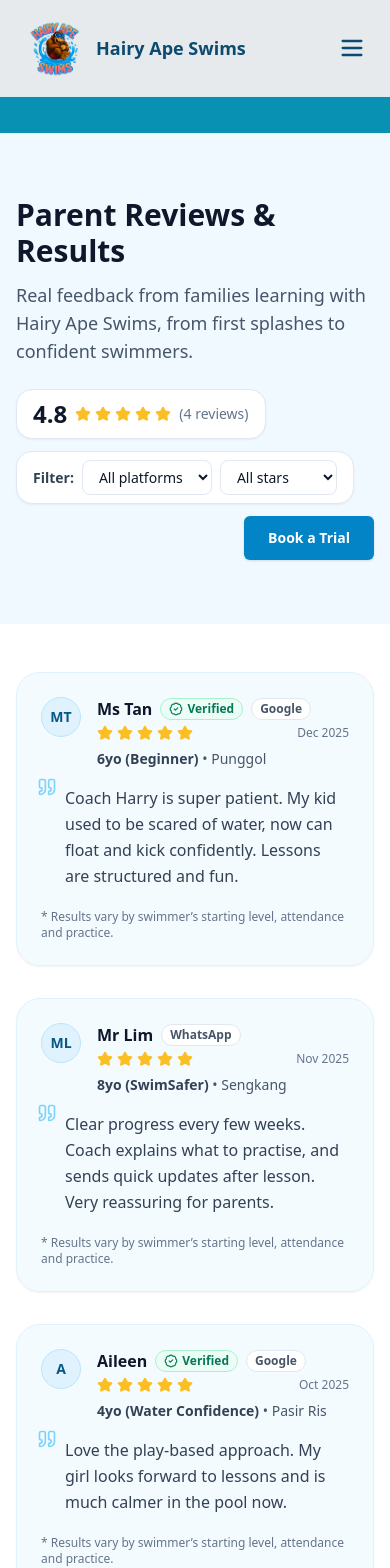
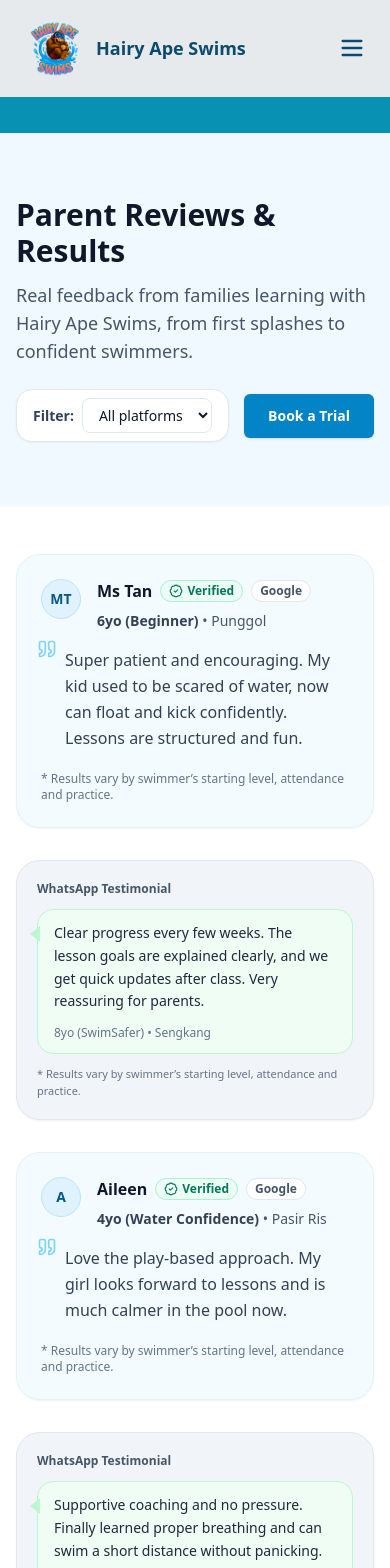
Before and after one commit to DarrylHG/hairyape, a React (Vite) app: page /Reviews in a window 390 px wide. Shown: the top 1568 px of the page. Built offline with nearby package versions, Linux system fonts and the light colour scheme.

Commit message:
Add responsive mobile navbar

```diff
--- a/src/pages/Reviews.jsx
+++ b/src/pages/Reviews.jsx
@@ -1,21 +1,8 @@
+// src/pages/Reviews.jsx
 import React, { useMemo, useState } from "react";
 import { Link } from "react-router-dom";
 import { Button } from "@/components/ui/button";
-import { Star, Quote, BadgeCheck } from "lucide-react";
-
-function StarRow({ value = 5 }) {
-  const full = Math.max(0, Math.min(5, Math.round(value)));
-  return (
-    <div className="flex items-center gap-1" aria-label={`${full} out of 5 stars`}>
-      {Array.from({ length: 5 }).map((_, i) => (
-        <Star
-          key={i}
-          className={`h-4 w-4 ${i < full ? "text-amber-400 fill-amber-400" : "text-slate-300"}`}
-        />
-      ))}
-    </div>
-  );
-}
+import { Quote, BadgeCheck } from "lucide-react";
 
 function Avatar({ name = "Parent" }) {
   const initials = name
@@ -32,6 +19,44 @@ function Avatar({ name = "Parent" }) {
   );
 }
 
+function WhatsAppCard({ r }) {
+  return (
+    <div className="bg-slate-100 border border-slate-200 rounded-3xl p-5 md:p-6 shadow-sm">
+      {/* WhatsApp header strip */}
+      <div className="flex items-center justify-between mb-3">
+        <div className="text-xs font-semibold text-slate-600">
+          WhatsApp Testimonial
+        </div>
+        {r.verified && (
+          <span className="inline-flex items-center gap-1 text-xs font-semibold text-emerald-700 bg-emerald-50 border border-emerald-200 px-2 py-0.5 rounded-full">
+            <BadgeCheck className="h-3.5 w-3.5" />
+            Verified
+          </span>
+        )}
+      </div>
+
+      {/* Chat bubble */}
+      <div className="bg-green-50 border border-green-200 rounded-2xl px-4 py-3 relative">
+        <div className="absolute -left-2 top-4 h-0 w-0 border-y-8 border-y-transparent border-r-[10px] border-r-green-200" />
+        <div className="absolute -left-1.5 top-4 h-0 w-0 border-y-7 border-y-transparent border-r-[9px] border-r-green-50" />
+
+        <p className="text-sm md:text-base text-slate-800 leading-relaxed">
+          {r.text}
+        </p>
+
+        <div className="mt-3 text-xs text-slate-500">
+          {r.child}
+          {r.location ? <span> • {r.location}</span> : null}
+        </div>
+      </div>
+
+      <div className="mt-3 text-[11px] text-slate-500">
+        * Results vary by swimmer’s starting level, attendance and practice.
+      </div>
+    </div>
+  );
+}
+
 export default function Reviews() {
   // Edit these anytime
   const reviews = [
@@ -39,32 +64,26 @@ export default function Reviews() {
       platform: "Google",
       name: "Ms Tan",
       child: "6yo (Beginner)",
-      rating: 5,
-      date: "Dec 2025",
+      verified: true,
       location: "Punggol",
-      verified: true,
       text:
-        "Coach Harry is super patient. My kid used to be scared of water, now can float and kick confidently. Lessons are structured and fun.",
+        "Super patient and encouraging. My kid used to be scared of water, now can float and kick confidently. Lessons are structured and fun.",
     },
     {
       platform: "WhatsApp",
       name: "Mr Lim",
       child: "8yo (SwimSafer)",
-      rating: 5,
-      date: "Nov 2025",
+      verified: false,
       location: "Sengkang",
-      verified: false,
       text:
-        "Clear progress every few weeks. Coach explains what to practise, and sends quick updates after lesson. Very reassuring for parents.",
+        "Clear progress every few weeks. The lesson goals are explained clearly, and we get quick updates after class. Very reassuring for parents.",
     },
     {
       platform: "Google",
       name: "Aileen",
       child: "4yo (Water Confidence)",
-      rating: 5,
-      date: "Oct 2025",
+      verified: true,
       location: "Pasir Ris",
-      verified: true,
       text:
         "Love the play-based approach. My girl looks forward to lessons and is much calmer in the pool now.",
     },
@@ -72,31 +91,21 @@ export default function Reviews() {
       platform: "WhatsApp",
       name: "Jason",
       child: "Adult (Beginner)",
-      rating: 4,
-      date: "Sep 2025",
+      verified: false,
       location: "Tampines",
-      verified: false,
       text:
         "Supportive coaching and no pressure. Finally learned proper breathing and can swim a short distance without panicking.",
     },
   ];
 
-  const [minStars, setMinStars] = useState(0);
   const [platform, setPlatform] = useState("All");
 
   const filtered = useMemo(() => {
     return reviews.filter((r) => {
-      const okStars = r.rating >= minStars;
       const okPlatform = platform === "All" ? true : r.platform === platform;
-      return okStars && okPlatform;
+      return okPlatform;
     });
-  }, [reviews, minStars, platform]);
-
-  const avg = useMemo(() => {
-    if (!reviews.length) return 0;
-    const s = reviews.reduce((a, r) => a + (r.rating || 0), 0);
-    return Math.round((s / reviews.length) * 10) / 10;
-  }, [reviews]);
+  }, [reviews, platform]);
 
   return (
     <div className="bg-slate-900 min-h-screen">
@@ -110,14 +119,8 @@ export default function Reviews() {
             Real feedback from families learning with Hairy Ape Swims, from first splashes to confident swimmers.
           </p>
 
-          {/* Summary */}
+          {/* Filters + CTA */}
           <div className="mt-6 flex flex-wrap items-center gap-3">
-            <div className="inline-flex items-center gap-2 rounded-2xl bg-white border border-slate-200 px-4 py-2 shadow-sm">
-              <span className="text-2xl font-extrabold text-slate-900">{avg}</span>
-              <StarRow value={avg} />
-              <span className="text-sm text-slate-500">({reviews.length} reviews)</span>
-            </div>
-
             <div className="inline-flex items-center gap-2 rounded-2xl bg-white border border-slate-200 px-4 py-2 shadow-sm">
               <span className="text-sm font-semibold text-slate-700">Filter:</span>
 
@@ -129,17 +132,6 @@ export default function Reviews() {
                 <option value="All">All platforms</option>
                 <option value="Google">Google</option>
                 <option value="WhatsApp">WhatsApp</option>
-              </select>
-
-              <select
-                value={minStars}
-                onChange={(e) => setMinStars(Number(e.target.value))}
-                className="rounded-lg border border-slate-200 bg-white px-3 py-1.5 text-sm focus:outline-none focus:ring-2 focus:ring-cyan-500"
-              >
-                <option value={0}>All stars</option>
-                <option value={5}>5★ only</option>
-                <option value={4}>4★ and up</option>
-                <option value={3}>3★ and up</option>
               </select>
             </div>
 
@@ -156,7 +148,14 @@ export default function Reviews() {
       <section className="bg-white">
         <div className="container mx-auto px-4 py-12 md:py-16">
           <div className="grid md:grid-cols-2 gap-8 lg:gap-10">
-            {filtered.map((r, i) => (
+            {filtered.map((r, i) => {
+              // WhatsApp screenshot style
+              if (r.platform === "WhatsApp") {
+                return <WhatsAppCard key={i} r={r} />;
+              }
+
+              // Default Google-style card (kept close to yours)
+              return (
                 <div
                   key={i}
                   className="bg-sky-50/70 border border-sky-100 rounded-3xl p-6 md:p-8 shadow-sm flex flex-col h-full"
@@ -178,11 +177,6 @@ export default function Reviews() {
                         </span>
                       </div>
 
-                    <div className="mt-1 flex items-center justify-between gap-2">
-                      <StarRow value={r.rating} />
-                      <span className="text-xs text-slate-500">{r.date}</span>
-                    </div>
-
                       <p className="mt-2 text-sm text-slate-600">
                         <span className="font-semibold text-slate-700">{r.child}</span>
                         {r.location ? <span> • {r.location}</span> : null}
@@ -200,13 +194,23 @@ export default function Reviews() {
                     * Results vary by swimmer’s starting level, attendance and practice.
                   </div>
                 </div>
-            ))}
+              );
+            })}
+          </div>
+
+          {/* CTA under reviews */}
+          <div className="mt-10 flex justify-center">
+            <Link to="/Contact">
+              <Button className="rounded-full bg-sky-600 hover:bg-sky-700 text-white font-semibold px-8 py-3 shadow">
+                Book a Trial
+              </Button>
+            </Link>
           </div>
 
           {/* Empty state */}
           {!filtered.length && (
             <div className="mt-10 text-center text-slate-600">
-              No reviews match your filter. Try lowering the minimum stars.
+              No reviews match your filter.
             </div>
           )}
         </div>
```
Lines whose indentation alone changed are shown as unchanged.
